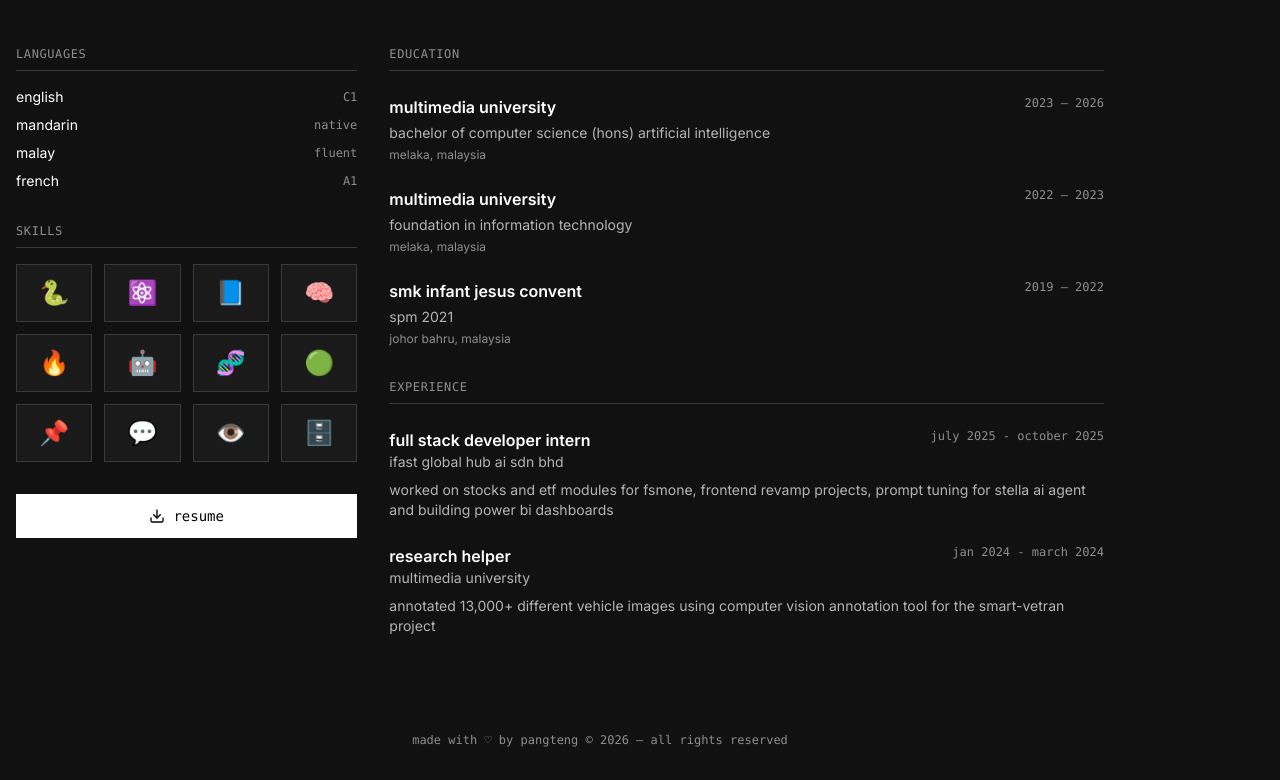
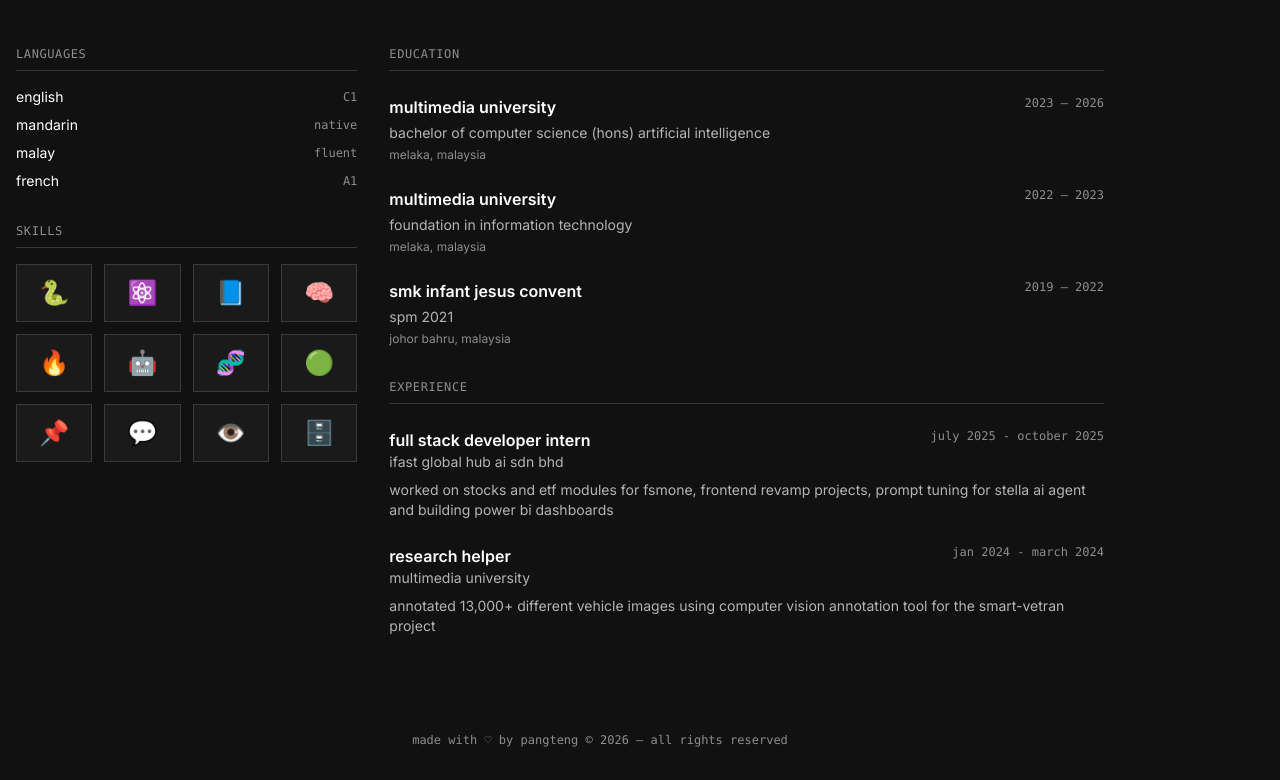
Before and after one commit to pangtengg/Portfolio, a React (Vite) app: page /about in a window 1280 px wide. Shown: the part 810-1590 px from the top of the page. Built offline with nearby package versions, Linux system fonts and the light colour scheme; no server answers.

Commit message:
update about
Updated the resume download link in About.tsx.

```diff
--- a/src/app/pages/About.tsx
+++ b/src/app/pages/About.tsx
@@ -292,14 +292,15 @@ export default function About() {
               </div>
             </motion.div>
 
-            {/* Resume Download */}
+            {/* Resume Download - hidden for now */}
+            {/*
             <motion.div
               initial={{ opacity: 0, y: 20 }}
               animate={{ opacity: 1, y: 0 }}
               transition={{ delay: 0.7 }}
             >
               <a
-              href="https://docs.google.com/document/d/1jITWz0-vwzyKlS7l7Ziy-RMZJeYIDUt1z5T4BqBjXhA/preview"
+                href="https://docs.google.com/document/d/xxx/preview"
                 target="_blank"
                 rel="noopener noreferrer"
                 className="flex items-center justify-center gap-2 w-full py-3 bg-white text-black font-mono text-sm hover:bg-[#E0E0E0] transition-colors cursor-hover"
@@ -308,6 +309,7 @@ export default function About() {
                 <span>resume</span>
               </a>
             </motion.div>
+            */}
           </div>
 
           {/* Right Column */}
```
Lines whose indentation alone changed are shown as unchanged.
